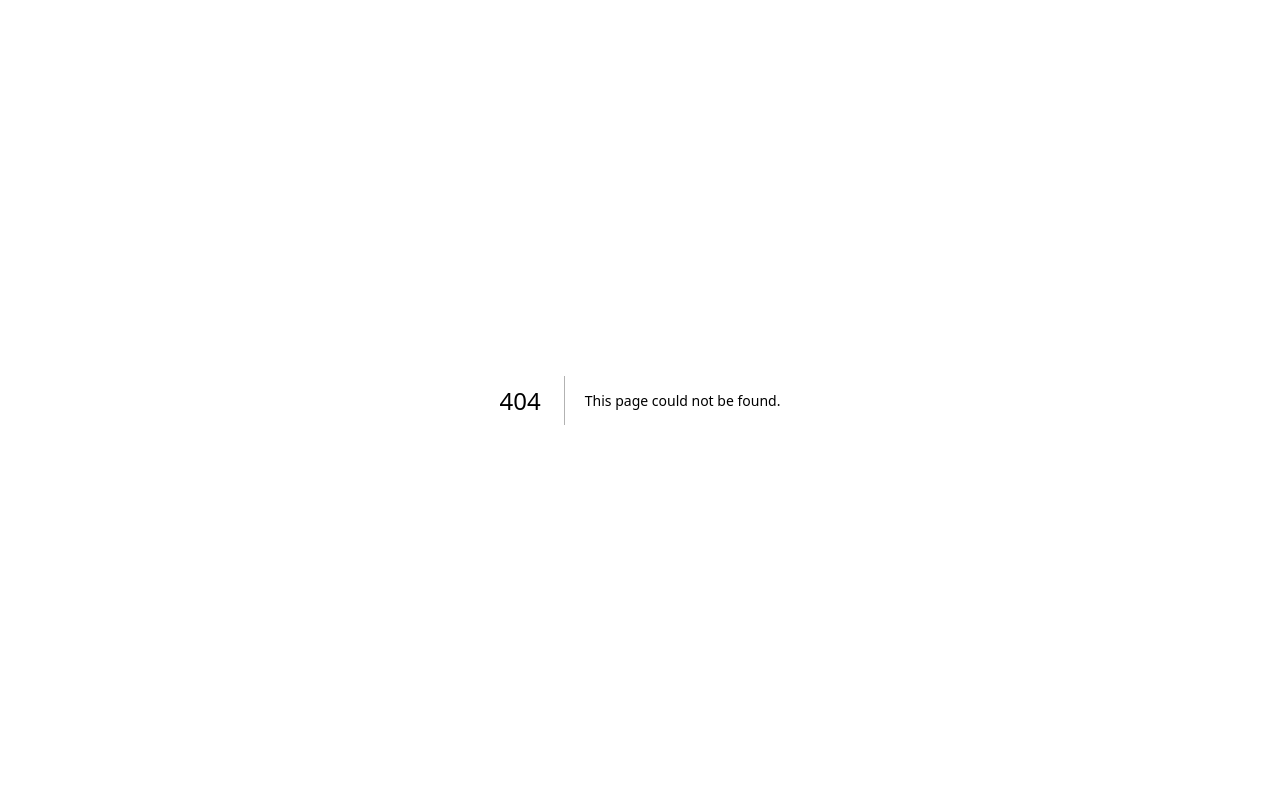
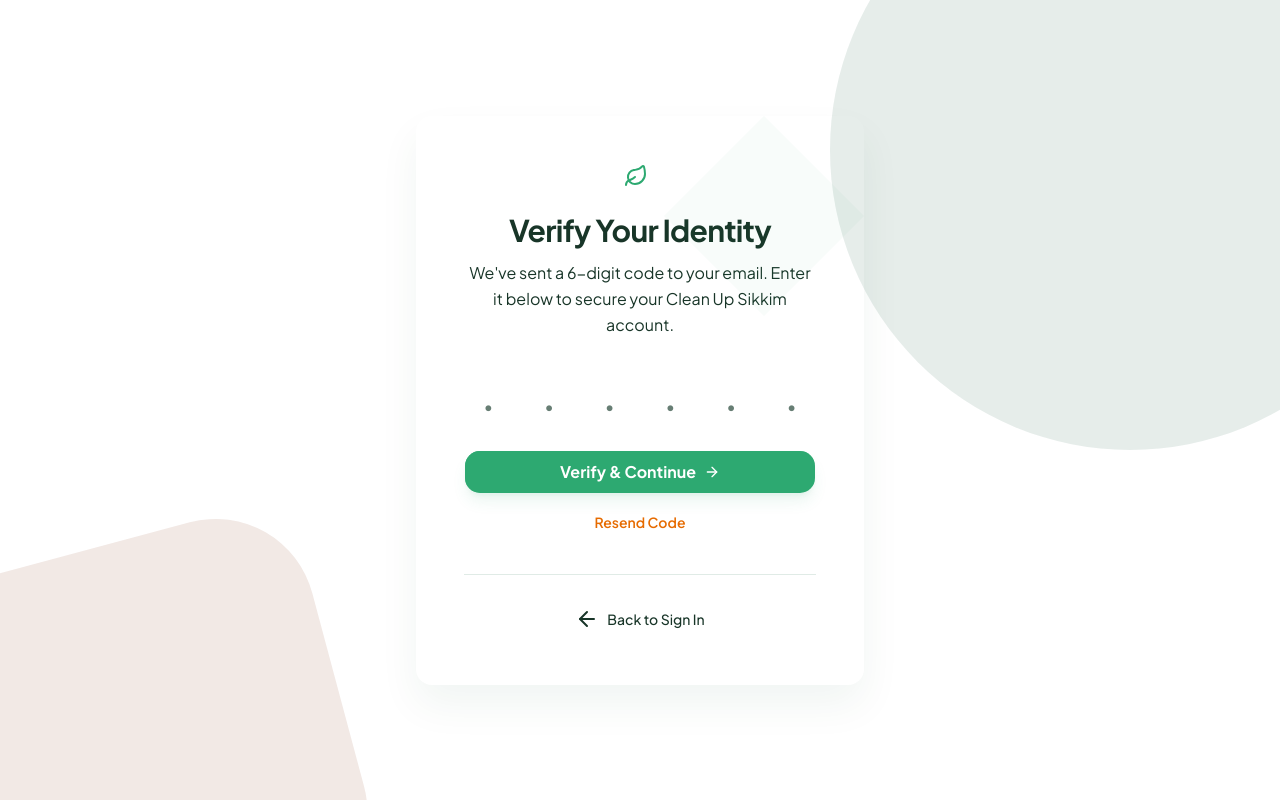
Before and after one commit to original-subbaman/clean-up-sikkim-fe, a Next.js app: page /verify-otp in a window 1280 px wide. Before the commit this address had no page. Built offline with nearby package versions, Linux system fonts and the light colour scheme.

Commit message:
feat: add page for opt verification and create reusable OTP input component

```diff
--- a/app/(public)/(auth)/login/page.tsx
+++ b/app/(public)/(auth)/login/page.tsx
@@ -6,10 +6,12 @@
 import { Input } from "@/components/ui/input";
 import { LoginSchema, loginSchema } from "@/lib/schemas/auth-schemas";
 import { zodResolver } from "@hookform/resolvers/zod";
+import Link from "next/link";
+import { useRouter } from "next/navigation";
 import { Controller, useForm } from "react-hook-form";
-import Link from "next/link";
 
 function Page() {
+  const router = useRouter();
   const form = useForm<LoginSchema>({
     resolver: zodResolver(loginSchema),
     defaultValues: {
@@ -44,7 +46,7 @@
           </div>
           <form
             className="space-y-6"
-            onSubmit={form.handleSubmit((data) => console.log(data))}
+            onSubmit={form.handleSubmit((data) => router.push("/verify-otp"))}
           >
             <div>
               <Controller
--- /dev/null
+++ b/app/(public)/(auth)/verify-otp/page.tsx
@@ -0,0 +1,110 @@
+"use client";
+import OTPInput from "@/components/common/OTPInput";
+import { Button } from "@/components/ui/button";
+import { ArrowLeft, ArrowRight, Leaf } from "lucide-react";
+import Link from "next/link";
+import { useForm, Controller } from "react-hook-form";
+
+function VerifyOTPPage() {
+  const { handleSubmit, control } = useForm({
+    defaultValues: { otp: Array(6).fill("") },
+  });
+
+  const onSubmit = (data: any) => {
+    // Combine OTP digits into a string if needed
+    const otp = Array.isArray(data.otp) ? data.otp.join("") : data.otp;
+    // TODO: handle OTP verification
+    alert("OTP submitted: " + otp);
+  };
+
+  return (
+    <div className="w-full max-w-md">
+      <div className="bg-surface-container-lowest p-8 md:p-12 rounded-2xl shadow-[0_20px_40px_rgba(15,82,56,0.06)] relative overflow-hidden">
+        <div className="absolute top-0 right-0 opacity-[0.03] pointer-events-none">
+          <svg height="200" viewBox="0 0 100 100" width="200">
+            <path
+              className="text-primary"
+              d="M50 0 L100 50 L50 100 L0 50 Z"
+              fill="currentColor"
+            ></path>
+          </svg>
+        </div>
+        <header className="text-center mb-10">
+          <div className="inline-flex items-center justify-center mb-6">
+            <Leaf className="text-primary text-4xl mr-2" />
+          </div>
+          <h1 className="text-2xl md:text-3xl font-bold text-on-surface tracking-tight mb-3">
+            Verify Your Identity
+          </h1>
+          <p className="text-on-surface-variant text-sm md:text-base leading-relaxed">
+            We've sent a 6-digit code to your email. Enter it below to secure
+            your Clean Up Sikkim account.
+          </p>
+        </header>
+        <form className="space-y-8" onSubmit={handleSubmit(onSubmit)}>
+          <div className="space-y-4">
+            <Controller
+              name="otp"
+              control={control}
+              rules={{
+                validate: {
+                  allFilled: (value) => {
+                    const allFilled = value.every(
+                      (digit) => digit && digit.trim() !== "",
+                    );
+                    return allFilled || "Please enter all 6 digits";
+                  },
+                  numbersOnly: (value) => {
+                    const allNumbers = value.every(
+                      (digit) => !digit || /^[0-9]$/.test(digit),
+                    );
+                    return allNumbers || "Only numbers are allowed";
+                  },
+                },
+              }}
+              render={({ field, fieldState }) => (
+                <>
+                  <OTPInput value={field.value} onChange={field.onChange} />
+                  {fieldState.error && (
+                    <p className="text-destructive text-sm mt-2">
+                      {fieldState.error.message}
+                    </p>
+                  )}
+                </>
+              )}
+            />
+            <Button
+              size={"xl"}
+              className="w-full py-4 px-6
+              rounded-2xl bg-linear-to-br from-primary to-primary-container text-white font-bold text-base shadow-lg shadow-primary/10
+              hover:opacity-90 active:scale-[0.98] transition-all flex items-center justify-center gap-2 group"
+              type="submit"
+            >
+              <span>Verify &amp; Continue</span>
+              <ArrowRight className="text-xl group-hover:translate-x-1 transition-transform duration-300" />
+            </Button>
+            <div className="text-center">
+              <button
+                className="text-tertiary font-semibold text-sm hover:underline underline-offset-4 decoration-2"
+                type="button"
+              >
+                Resend Code
+              </button>
+            </div>
+          </div>
+        </form>
+        <footer className="mt-10 pt-8 border-t border-outline-variant/10 text-center">
+          <Link
+            className="inline-flex items-center gap-2 text-on-surface-variant font-medium text-sm hover:text-primary transition-colors group"
+            href="/login"
+          >
+            <ArrowLeft className="text-lg group-hover:-translate-x-1 transition-transform" />
+            Back to Sign In
+          </Link>
+        </footer>
+      </div>
+    </div>
+  );
+}
+
+export default VerifyOTPPage;
--- /dev/null
+++ b/components/common/OTPInput.tsx
@@ -0,0 +1,56 @@
+"use client";
+import { useState } from "react";
+import { Input } from "../ui/input";
+
+interface OTPInputProps {
+  charCount?: number;
+  value?: string[];
+  onChange?: (val: string[]) => void;
+}
+
+function OTPInput({ charCount = 6, value = [], onChange }: OTPInputProps) {
+  const [placeholders, setPlaceholders] = useState(Array(charCount).fill("•"));
+
+  const handleFocus = (e: React.FocusEvent<HTMLInputElement>, idx: number) => {
+    setPlaceholders((prev) => prev.map((p, i) => (i === idx ? "" : p)));
+    // Select all text so typing replaces the current value
+    e.target.select();
+  };
+
+  const handleBlur = (idx: number) => {
+    setPlaceholders((prev) => prev.map((p, i) => (i === idx ? "•" : p)));
+  };
+
+  const handleChange = (
+    e: React.ChangeEvent<HTMLInputElement>,
+    idx: number,
+  ) => {
+    const val = e.target.value.replace(/[^0-9a-zA-Z]/, "").slice(0, 1);
+    const next = [...value];
+    next[idx] = val;
+    onChange?.(next);
+    // Optionally auto-focus next input
+    if (val && e.target.nextElementSibling) {
+      (e.target.nextElementSibling as HTMLInputElement).focus();
+    }
+  };
+
+  return (
+    <div className="flex justify-between gap-2 md:gap-3">
+      {Array.from({ length: charCount }).map((_, index) => (
+        <Input
+          key={index}
+          className="otp-input w-12 h-12 md:w-14 md:h-14 text-center text-xl font-bold bg-surface-container-low border-none rounded-xl focus:ring-2 focus:ring-primary-container text-on-surface transition-all"
+          maxLength={1}
+          placeholder={placeholders[index]}
+          type="text"
+          value={value[index] || ""}
+          onFocus={(e) => handleFocus(e, index)}
+          onBlur={() => handleBlur(index)}
+          onChange={(e) => handleChange(e, index)}
+        />
+      ))}
+    </div>
+  );
+}
+export default OTPInput;
```
